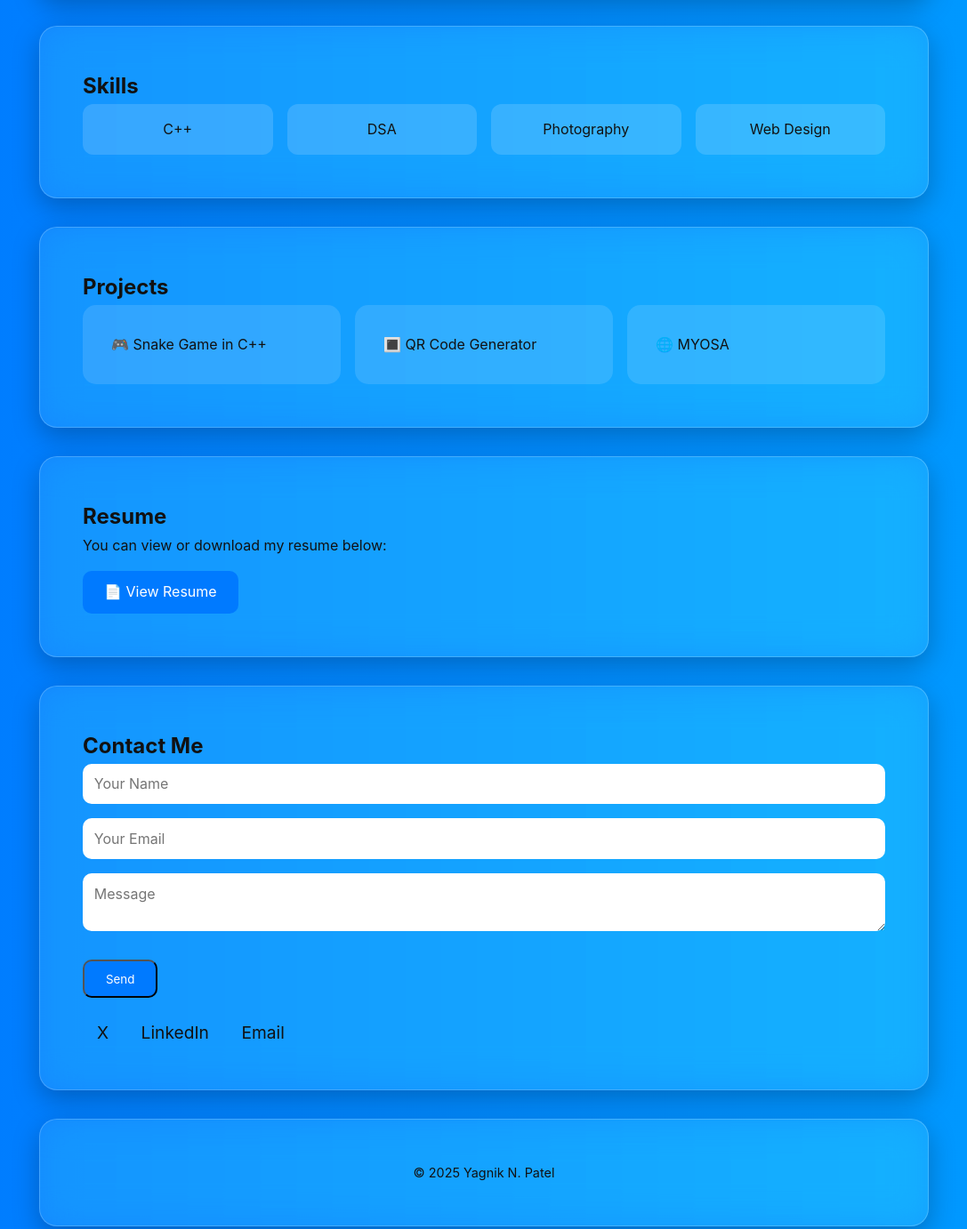
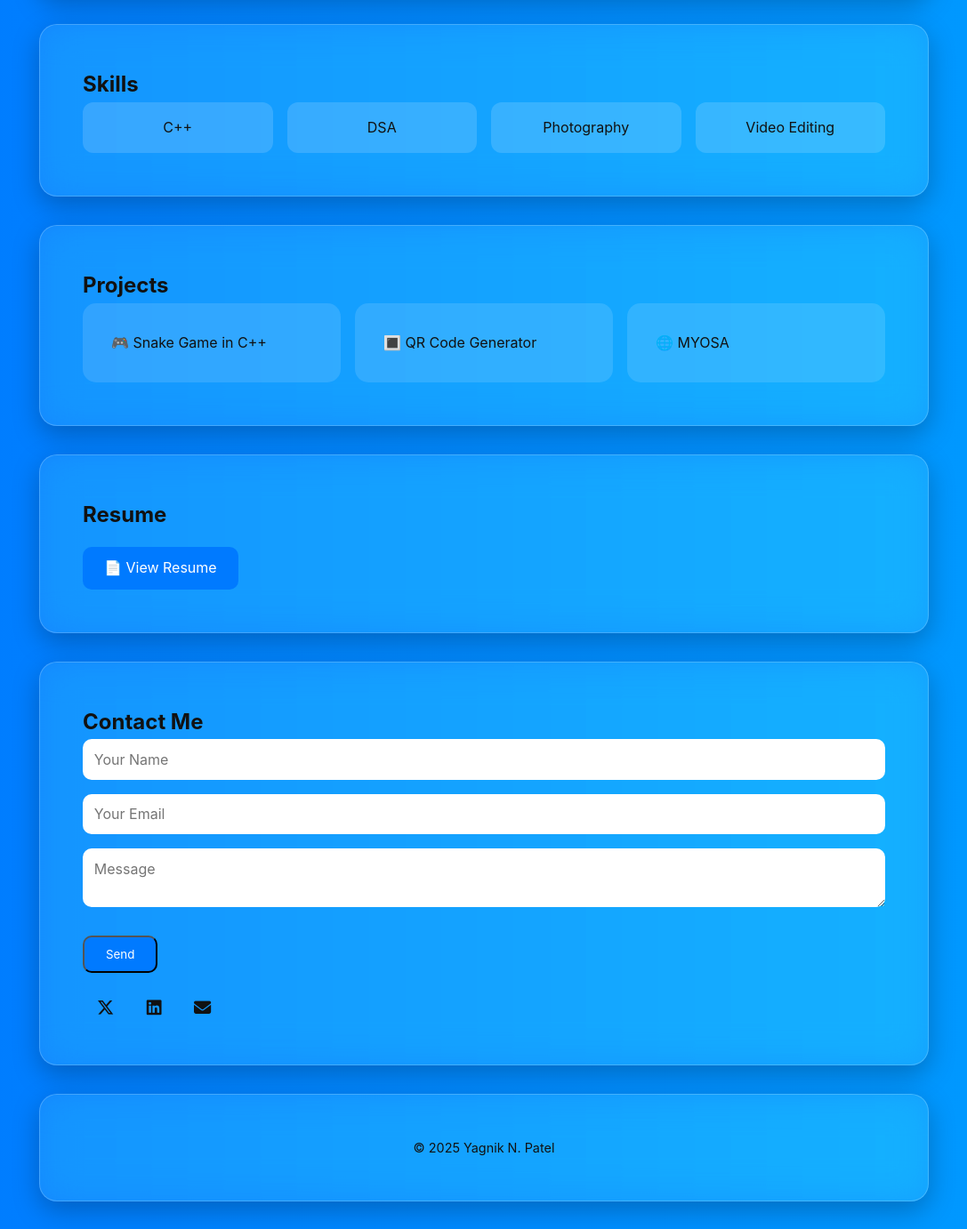
Before and after one commit to YagnikPatel22/portfoliov1, a plain HTML site: page index.html in a window 1280 px wide. Shown: the part 719-2101 px from the top of the page at 89% size, without its empty margins (96-1183 px from the left). Drawn offline with Linux system fonts and the light colour scheme.

Commit message:
index.html

```diff
--- a/index.html
+++ b/index.html
@@ -5,9 +5,10 @@
   <meta name="viewport" content="width=device-width, initial-scale=1.0">
   <title>Yagnik N. Patel | Portfolio</title>
   <link rel="stylesheet" href="style.css">
+  <link rel="stylesheet" href="https://cdnjs.cloudflare.com/ajax/libs/font-awesome/6.5.0/css/all.min.css">
 </head>
 <body>
-  <!-- Navigation -->
+  <!-- Navbar -->
   <header class="glass navbar">
     <h1 class="logo">Yagnik N. Patel</h1>
     <nav>
@@ -19,8 +20,8 @@
     </nav>
   </header>
 
-  <!-- Hero Section -->
-  <section class="hero glass reveal">
+  <!-- Hero -->
+  <section class="hero reveal">
     <h2>Hello, I’m <span class="highlight">Yagnik</span></h2>
     <p>ICT Engineer • Explorer • Designer • Developer</p>
     <a href="#contact" class="btn">Let’s Connect</a>
@@ -42,7 +43,7 @@
       <div class="skill">C++</div>
       <div class="skill">DSA</div>
       <div class="skill">Photography</div>
-      <div class="skill">Web Design</div>
+      <div class="skill">Video Editing</div>
     </div>
   </section>
 
@@ -59,7 +60,6 @@
   <!-- Resume -->
   <section id="resume" class="glass reveal">
     <h2>Resume</h2>
-    <p>You can view or download my resume below:</p>
     <a href="Yagnik-Patel-CV_v2.pdf" class="btn" target="_blank">📄 View Resume</a>
   </section>
 
@@ -73,9 +73,9 @@
       <button type="submit" class="btn">Send</button>
     </form>
     <div class="socials">
-      <a href="https://x.com/theiYags" target="_blank">X</a>
-      <a href="https://linkedin.com/in/yagnik-n-patel" target="_blank">LinkedIn</a>
-      <a href="mailto:yagnikptl22@gmail.com">Email</a>
+      <a href="https://x.com/" target="_blank"><i class="fa-brands fa-x-twitter"></i></a>
+      <a href="https://linkedin.com/in/yagnik-n-patel" target="_blank"><i class="fa-brands fa-linkedin"></i></a>
+      <a href="mailto:yagnikptl22@gmail.com"><i class="fa-solid fa-envelope"></i></a>
     </div>
   </section>
 
```
